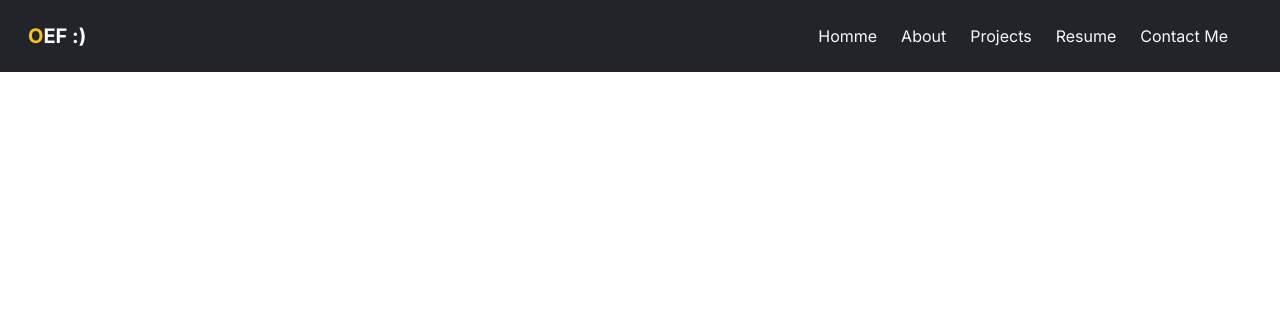
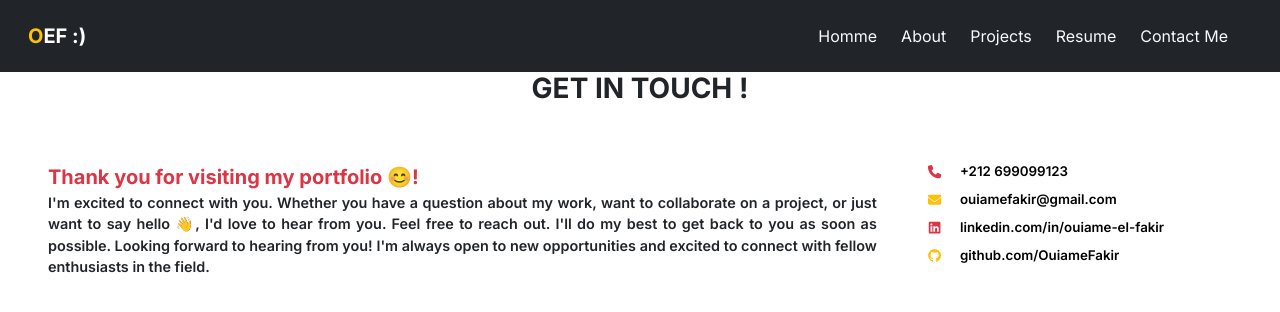
Before and after one commit to OuiameFakir/ouiamefakir-portfolio, a Next.js app: page / in a window 1280 px wide. Shown: the top 312 px of the page. Built offline with nearby package versions, Linux system fonts and the light colour scheme.

Commit message:
add the contact me section

```diff
--- a/package.json
+++ b/package.json
@@ -13,9 +13,14 @@
     "@emotion/react": "^11.11.3",
     "@emotion/server": "^11.11.0",
     "@emotion/styled": "^11.11.0",
+    "@fortawesome/fontawesome-free": "^6.5.1",
+    "@fortawesome/free-brands-svg-icons": "^6.5.1",
+    "@fortawesome/free-solid-svg-icons": "^6.5.1",
+    "@fortawesome/react-fontawesome": "github:fortawesome/react-fontawesome",
     "@mui/material": "^5.15.5",
     "@mui/material-nextjs": "^5.15.5",
     "bootstrap": "^5.3.2",
+    "fortawesome": "^0.0.1-security",
     "framer-motion": "^11.0.8",
     "next": "14.0.4",
     "react": "^18",
--- a/src/app/constants/index.ts
+++ /dev/null
@@ -1,10 +0,0 @@
-export const Socials = [
-    {
-      name: "Linkedin",
-      src: "/linkedin.png",
-    },
-    {
-      name: "Github",
-      src: "/github.png",
-    },
-  ];
--- a/src/app/globals.css
+++ b/src/app/globals.css
@@ -1,3 +1,35 @@
 @import "tailwindcss/base";
 @import "tailwindcss/components";
 @import "tailwindcss/utilities";
+
+.contact {
+  padding: 3rem;
+  text-align: justify;
+  display: flex;
+  gap: 3rem;
+}
+.contact-text {
+  text-align: justify;
+  width: 70%;
+  font-weight: 600;
+  font-size: 0.9rem;
+}
+.contact-info {
+  display: flex;
+  flex-direction: column;
+  gap: 0.5rem;
+}
+.contact-info a {
+  /* width: 2rem; */
+  display: flex;
+  justify-content: start;
+  align-items: center;
+  gap: 1rem;
+  text-decoration: none;
+  color: black;
+  font-weight: 600;
+  font-size: smaller;
+}
+.contact-info a .icon {
+  width: 1.2rem;
+}
--- a/src/app/page.tsx
+++ b/src/app/page.tsx
@@ -1,4 +1,11 @@
 import Navbar from "./components/Navbar";
+import { FontAwesomeIcon } from "@fortawesome/react-fontawesome";
+import { faPhone, faEnvelope } from "@fortawesome/free-solid-svg-icons";
+import {
+  faLinkedin as fabLinkedin,
+  faGithub as fabGithub,
+} from "@fortawesome/free-brands-svg-icons";
+import "@fortawesome/fontawesome-free/css/all.min.css";
 
 export default function Home() {
   return (
@@ -8,7 +15,48 @@ export default function Home() {
       <section id="about"></section>
       <section id="projects"></section>
       <section id="resume"></section>
-      <section id="contact"></section>
+      <section id="contact">
+        <h3 className="fw-bold text-center">GET IN TOUCH !</h3>
+        <div className="contact">
+          <p className="contact-text">
+            <span className="fw-bold text-danger fs-5">
+              Thank you for visiting my portfolio 😊!
+            </span>
+            <br />
+            I'm excited to connect with you. Whether you have a question about
+            my work, want to collaborate on a project, or just want to say hello
+            👋, I'd love to hear from you. Feel free to reach out. I'll do my
+            best to get back to you as soon as possible. Looking forward to
+            hearing from you! I'm always open to new opportunities and excited
+            to connect with fellow enthusiasts in the field.
+          </p>
+
+          <div className="contact-info ">
+            <a href="tel:+212699099123">
+              <FontAwesomeIcon icon={faPhone} className="icon text-danger" />{" "}
+              +212 699099123
+            </a>
+            <a href="mailto:ouiamefakir@gmail.com">
+              <FontAwesomeIcon
+                icon={faEnvelope}
+                className="icon text-warning"
+              />
+              ouiamefakir@gmail.com
+            </a>
+            <a href="https://www.linkedin.com/in/ouiame-el-fakir/">
+              <FontAwesomeIcon
+                icon={fabLinkedin}
+                className="icon text-danger"
+              />
+              linkedin.com/in/ouiame-el-fakir
+            </a>
+            <a href=" https://github.com/OuiameFakir">
+              <FontAwesomeIcon icon={fabGithub} className="icon text-warning" />{" "}
+              github.com/OuiameFakir
+            </a>
+          </div>
+        </div>
+      </section>
     </main>
   );
 }
```
Also changed, not shown: 1 other file (tests, documents, lock files or other folders).
